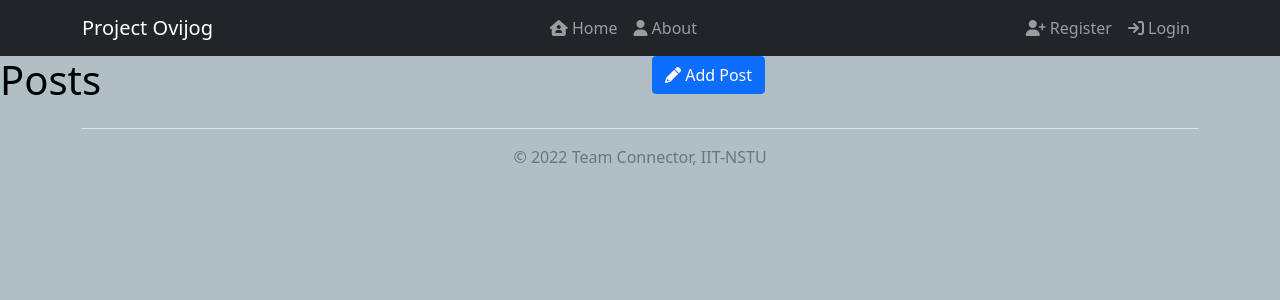
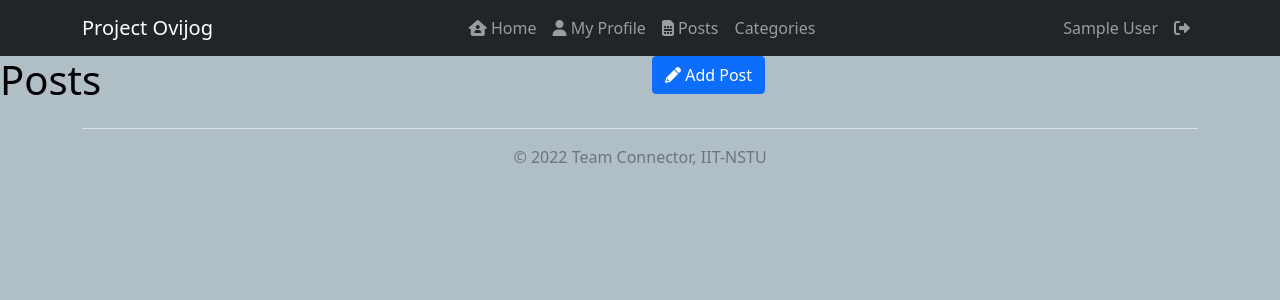
Before and after one commit to IIT-NSTU/project-ovijog, a PHP site: page /ovijog/posts in a window 1280 px wide. Shown: the top 300 px of the page. Run offline with PHP 8.4, Linux system fonts and the light colour scheme; the visitor is signed in with stand-in values (Sample User, id 1); data comes from the database, SQL or seed files in the repository; data that the repository does not hold is empty; some libraries are stand-ins or nearby versions.

Commit message:
Navbar update

```diff
--- a/app/config/config.php
+++ b/app/config/config.php
@@ -2,7 +2,7 @@
 
 define("DB_HOST","localhost");
 define("DB_USER","root");
-define("DB_PASS","");
+define("DB_PASS","root");
 define("DB_NAME","ovhijog");
 
 
--- a/app/views/inc/navbar.php
+++ b/app/views/inc/navbar.php
@@ -1,33 +1,48 @@
-<!-- <div style="height: 5px; background:#27aae1;"></div> -->
 <nav class="navbar navbar-expand-lg navbar-dark sticky-top bg-dark">
-
     <div class="container">
         <a href="#" class="navbar-brand">Project Ovijog</a>
-
         <button class="navbar-toggler" data-bs-toggle="collapse" data-bs-target="#navbarcollapseCMS">
             <span class="navbar-toggler-icon"></span>
         </button>
 
         <div class="collapse navbar-collapse" id="navbarcollapseCMS">
-
             <ul class="navbar-nav ms-auto">
                 <li class="nav-item">
                     <a href="<?php echo URLROOT; ?>" class="nav-link"><i class="fas fa-house-user"></i> Home</a>
                 </li>
+                <?php if (isset($_SESSION['user_id'])) : ?>
+                    <li class="nav-item">
+                        <a href="#" class="nav-link"><i class="fas fa-user"></i> My Profile</a>
+                    </li>
+                    <li class="nav-item">
+                        <a href="#" class="nav-link"><i class="fa-solid fa-sim-card"></i> Posts</a>
+                    </li>
+                    <li class="nav-item">
+                        <a href="#" class="nav-link">Categories</a>
+                    </li>
+                <?php else : ?>
                     <li class="nav-item">
                         <a href="<?php echo URLROOT; ?>/pages/about" class="nav-link"><i class="fas fa-user"></i> About</a>
                     </li>
-
+                <?php endif; ?>
             </ul>
             <ul class="navbar-nav ms-auto">
+                <?php if (isset($_SESSION['user_id'])) : ?>
+                    <li class="nav-item">
+                        <a class="nav-link" href="#"><?php echo $_SESSION['user_name']; ?></a>
+                    </li>
+                    <li class="nav-item">
+                        <a class="nav-link" href="<?php echo URLROOT; ?>/users/logout"><i class="fa-solid fa-right-from-bracket"></i></a>
+                    </li>
+                <?php else : ?>
                     <li class="nav-item">
                         <a href="<?php echo URLROOT; ?>/users/register" class="nav-link "><i class="fa-solid fa-user-plus"></i> Register</a>
                     </li>
                     <li class="nav-item">
                         <a href="<?php echo URLROOT; ?>/users/login" class="nav-link "><i class="fa-solid fa-arrow-right-to-bracket"></i> Login</a>
                     </li>
+                <?php endif; ?>
             </ul>
         </div>
     </div>
 </nav>
-        <!-- <div style="height: 5px; background:#27aae1;"></div> -->
--- a/app/views/pages/index.php
+++ b/app/views/pages/index.php
@@ -1,10 +1,11 @@
 <?php require APPROOT . '/views/inc/header.php'; ?>
-    <div class="jumbotron jumbotron-flud text-center my-5">
+    <!-- <div class="jumbotron jumbotron-flud text-center my-5">
         <div class="container">
             <h1 class="display-3">প্রোজেক্ট অভিযোগ</h1>
             <p class="lead">সমস্যা বলুন দেশকে গড়তে সাহায্য করুন</p>
         </div>
-    </div>
+    </div> -->
+
 
 
 <?php require APPROOT . '/views/inc/footer.php'; ?>
--- a/app/views/users/login.php
+++ b/app/views/users/login.php
@@ -8,9 +8,10 @@
                     <div class="col-lg-5 text-center">
                         <img src="<?php echo URLROOT; ?>/img/signIn.png" class="img-fluid">
                     </div>
-                    <?php flash('register_success'); ?>
+
                     <div class="col-lg-6">
                         <div class="card2 card border-0 px-4 py-5">
+                        <?php flash('register_success'); ?>
                             <div class="row mb-4 px-3">
                                 <h3 class="mb-0 mr-4 mt-2 text-center">Login</h3>
                             </div>
```
Also changed, not shown: app/models/User.php (+29 -26 lines). Lines whose indentation alone changed are shown as unchanged.
